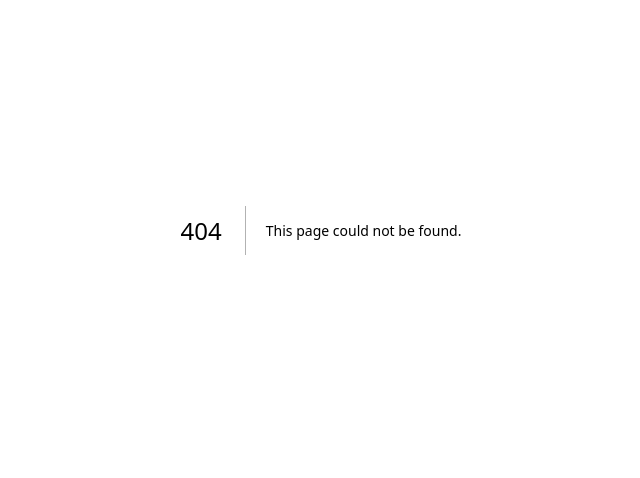
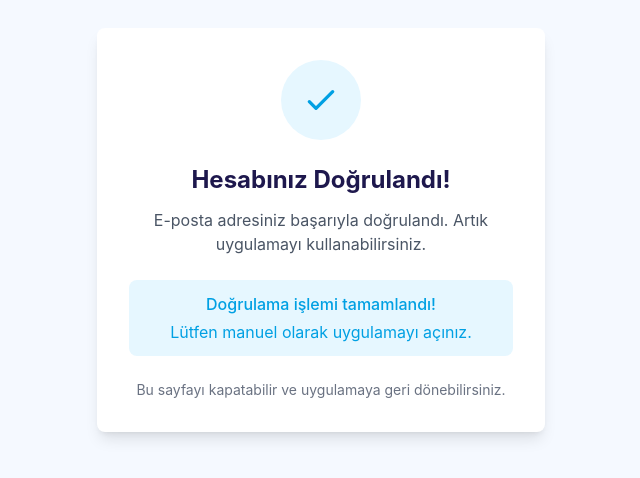
Before and after one commit to miracziyaalev/tetz-next-app, a Next.js app: page /verification-success in a window 1280 px wide. Before the commit this address had no page. Shown: the part 170-648 px from the top of the page, without its empty margins (319-959 px from the left). Built offline with nearby package versions, Linux system fonts and the light colour scheme.

Commit message:
mail confirm view

```diff
--- /dev/null
+++ b/src/app/verification-success/page.tsx
@@ -0,0 +1,47 @@
+"use client";
+
+export default function VerificationSuccess() {
+    return (
+        <div className="flex min-h-screen flex-col items-center justify-center bg-[var(--tetz-light)] p-6">
+            <div className="tetz-card w-full max-w-md p-8">
+                <div className="flex justify-center">
+                    <div className="flex h-20 w-20 items-center justify-center rounded-full bg-[#e6f7ff]">
+                        <svg
+                            xmlns="http://www.w3.org/2000/svg"
+                            className="h-10 w-10 text-[var(--tetz-accent)]"
+                            fill="none"
+                            viewBox="0 0 24 24"
+                            stroke="currentColor"
+                        >
+                            <path
+                                strokeLinecap="round"
+                                strokeLinejoin="round"
+                                strokeWidth={2}
+                                d="M5 13l4 4L19 7"
+                            />
+                        </svg>
+                    </div>
+                </div>
+
+                <h1 className="mt-6 text-center text-2xl font-bold text-[var(--tetz-primary)]">
+                    Hesabınız Doğrulandı!
+                </h1>
+
+                <p className="mt-3 text-center text-gray-600">
+                    E-posta adresiniz başarıyla doğrulandı. Artık uygulamayı kullanabilirsiniz.
+                </p>
+
+                <div className="mt-6 text-center">
+                    <div className="rounded-lg bg-[#e6f7ff] px-4 py-3 text-center text-[var(--tetz-accent)]">
+                        <p className="font-medium">Doğrulama işlemi tamamlandı!</p>
+                        <p className="mt-1">Lütfen manuel olarak uygulamayı açınız.</p>
+                    </div>
+                </div>
+
+                <div className="mt-6 text-center text-sm text-gray-500">
+                    Bu sayfayı kapatabilir ve uygulamaya geri dönebilirsiniz.
+                </div>
+            </div>
+        </div>
+    );
+}
```
